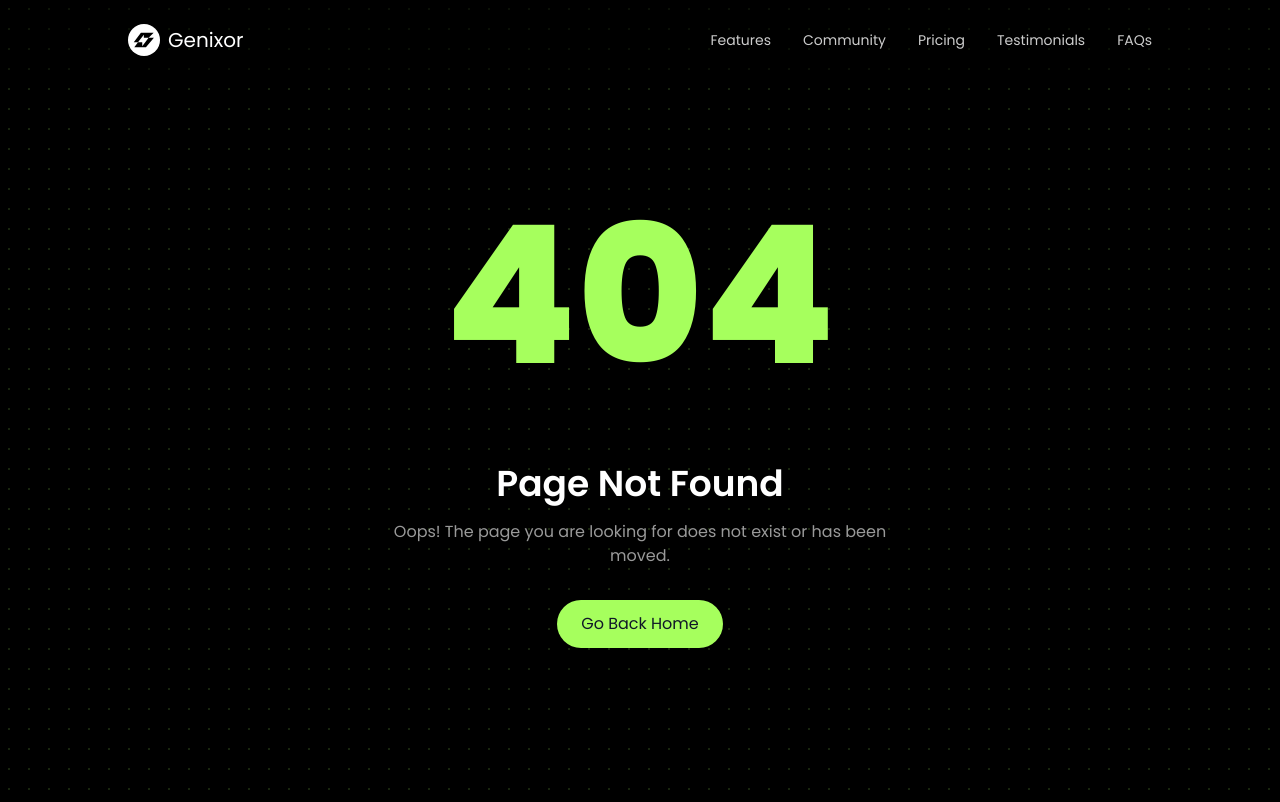
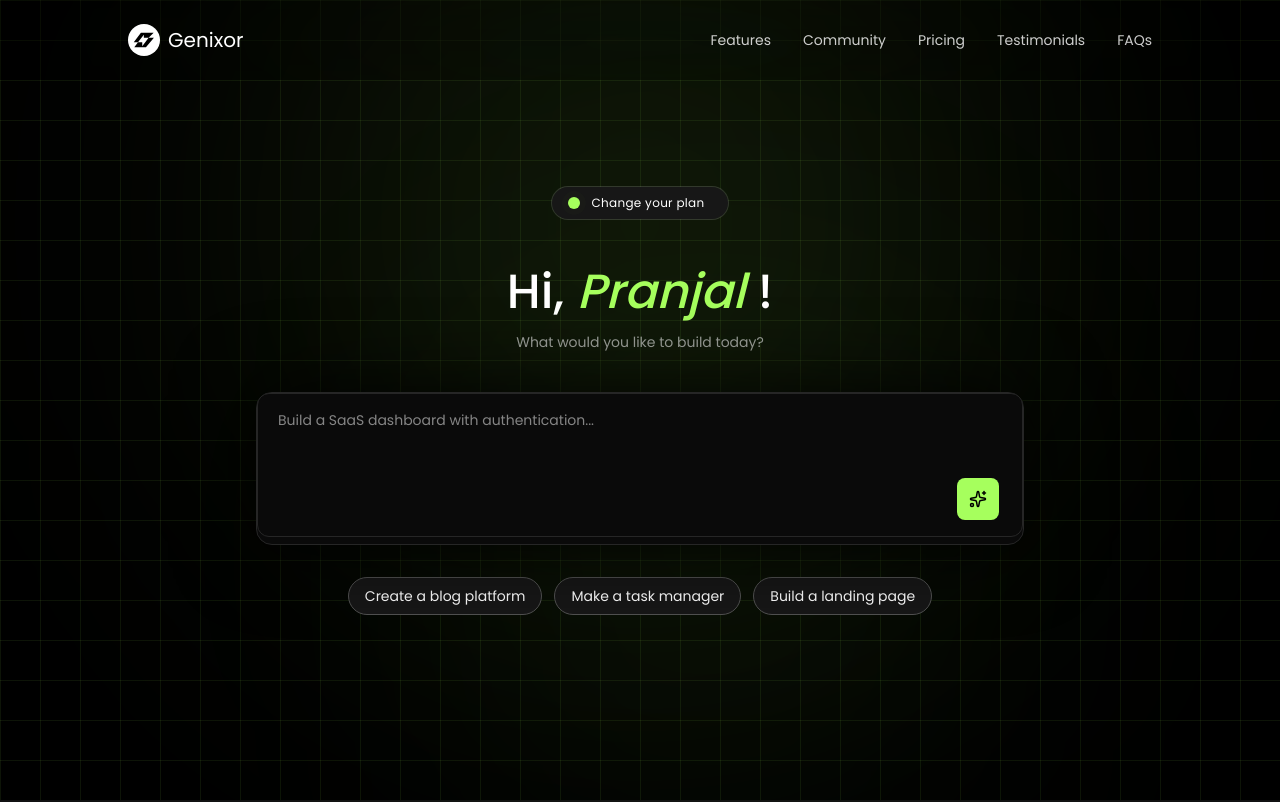
Before and after one commit to Pranjal-Sahu21/ai-website-builder-saas, a React (Vite) app: page /generate in a window 1280 px wide. Shown: the top 802 px of the page. Built offline with nearby package versions, Linux system fonts and the light colour scheme.

Commit message:
Completed generate page

```diff
--- a/src/App.tsx
+++ b/src/App.tsx
@@ -10,6 +10,7 @@ import Navbar from "./components/Navbar";
 import Footer from "./components/Footer";
 import NotFound from "./pages/NotFound";
 import LoginPage from "./pages/LoginPage";
+import GeneratePage from "./pages/GeneratePage";
 
 const App = () => {
   const { pathname } = useLocation();
@@ -28,6 +29,7 @@ const App = () => {
         <Route path="/pricing" element={<Pricing />} />
         <Route path="/projects" element={<MyProjects />} />
         <Route path="/login" element={<LoginPage />} />
+        <Route path="/generate" element={<GeneratePage />} />
         <Route path="/projects/:projectId" element={<Projects />} />
         <Route path="/preview/:projectId" element={<PreviewPage />} />
         <Route
--- /dev/null
+++ b/src/pages/GeneratePage.tsx
@@ -0,0 +1,95 @@
+import { useState } from "react";
+import { Sparkles } from "lucide-react";
+import { Link } from "react-router-dom";
+
+export default function GeneratePage() {
+  const [prompt, setPrompt] = useState("");
+
+  const username = "Pranjal";
+
+  const handleSubmit = (e: { preventDefault: () => void }) => {
+    e.preventDefault();
+    console.log(prompt);
+  };
+
+  return (
+    <div
+      className="relative -mb-20 min-h-screen flex items-center justify-center px-6 bg-black text-white overflow-hidden
+        bg-[linear-gradient(rgba(166,255,93,0.08)_1px,transparent_1px),linear-gradient(90deg,rgba(166,255,93,0.08)_1px,transparent_1px)]
+        bg-size-[40px_40px]"
+    >
+      {/* ACCENT LIGHTING */}
+      <div className="absolute -top-32 left-1/2 -translate-x-1/2 w-175 h-175 bg-[#A6FF5D]/10 blur-[160px] rounded-full"></div>
+
+      <div className="absolute bottom-0 right-1/4 w-125 h-125 bg-[#A6FF5D]/5 blur-[140px] rounded-full"></div>
+      {/* CONTENT */}
+      <div className="relative z-10 w-full max-w-3xl text-center">
+        {/* Badge */}
+        <div className="flex justify-center mb-12">
+          <div className="rainbow relative z-0 bg-white/15 overflow-hidden p-px flex items-center justify-center rounded-full">
+            <div className="flex items-center gap-3 pl-4 pr-6 py-2 text-white rounded-full bg-neutral-900 backdrop-blur">
+              {/* Pulsing Dot */}
+              <span className="relative flex h-3 w-3">
+                <span className="animate-ping absolute inline-flex h-full w-full rounded-full bg-[#A6FF5D] opacity-75"></span>
+                <span className="relative inline-flex rounded-full h-3 w-3 bg-[#A6FF5D]"></span>
+              </span>
+
+              <Link
+                to="/pricing"
+                className="text-xs tracking-wide cursor-pointer"
+              >
+                Change your plan
+              </Link>
+            </div>
+          </div>
+        </div>
+
+        {/* GREETING */}
+        <h1 className="text-4xl md:text-5xl font-medium">
+          Hi, <span className="text-[#A6FF5D] italic">{username}</span> !
+        </h1>
+
+        <p className="text-white/60 mt-4 text-sm">
+          What would you like to build today?
+        </p>
+
+        {/* PROMPT FORM */}
+        <form onSubmit={handleSubmit} className="mt-10">
+          <div className="relative bg-neutral-950 border border-neutral-800 rounded-2xl shadow-[0_0_80px_rgba(0,0,0,0.9)]">
+            <textarea
+              value={prompt}
+              onChange={(e) => setPrompt(e.target.value)}
+              placeholder="Build a SaaS dashboard with authentication..."
+              className="w-full h-36 bg-neutral-950 border border-neutral-800 rounded-xl px-5 py-4 pr-16 text-sm outline-none focus:border-[#A6FF5D] resize-none"
+            />
+
+            {/* Generate Button */}
+            <button
+              type="submit"
+              className="absolute bottom-6 right-6 flex items-center justify-center bg-[#A6FF5D] text-black p-3 rounded-lg hover:brightness-110 transition"
+            >
+              <Sparkles size={18} />
+            </button>
+          </div>
+        </form>
+
+        {/* SUGGESTIONS */}
+        <div className="mt-8 hidden md:flex flex-wrap justify-center gap-3 text-sm">
+          {[
+            "Create a blog platform",
+            "Make a task manager",
+            "Build a landing page",
+          ].map((idea) => (
+            <button
+              key={idea}
+              onClick={() => setPrompt(idea)}
+              className="px-4 py-2 bg-neutral-900 border border-neutral-600 rounded-full hover:border-[#A6FF5D] hover:text-[#A6FF5D] transition"
+            >
+              {idea}
+            </button>
+          ))}
+        </div>
+      </div>
+    </div>
+  );
+}
```
